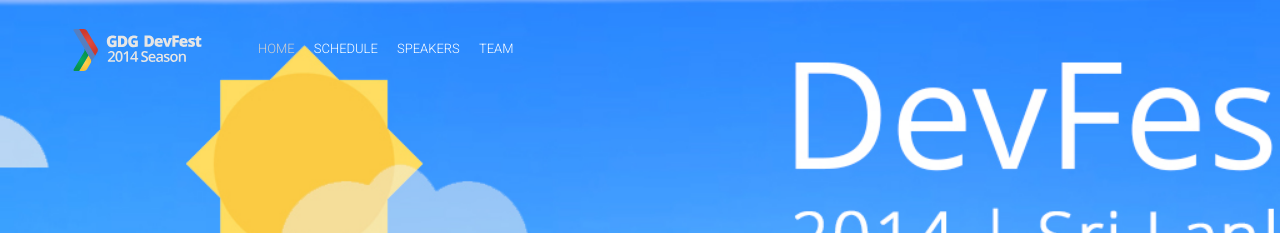
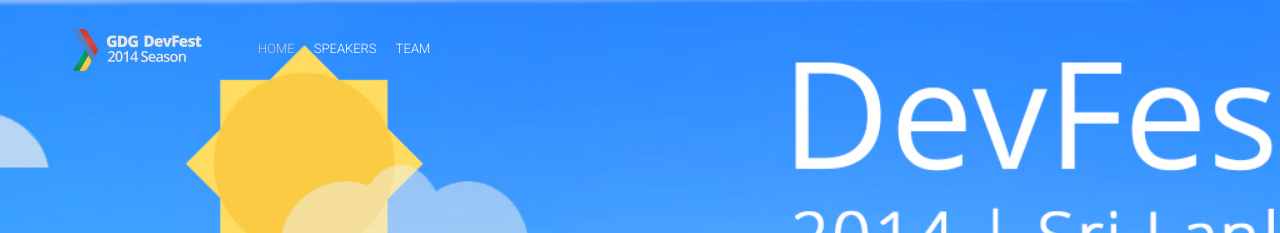
Before and after one commit to CodeLanka/devfeast-2014, a Jekyll site: the page built from index.html, in a window 1280 px wide. Shown: the top 233 px of the page. Built offline with Jekyll 4.4.1, drawn with Linux system fonts in a browser that asks for light colours; nearby versions of some CDN libraries; comment, search, counter and statistics services are not loaded.

Commit message:
Update _config.yml

```diff
--- a/_config.yml
+++ b/_config.yml
@@ -38,7 +38,7 @@
 # Navigation
 navigationLinks:
  - {permalink: "/", text: "Home"}
- - {permalink: "/schedule/", text: "Schedule"}
+ #- {permalink: "/schedule/", text: "Schedule"}
  - {permalink: "/speakers/", text: "Speakers"}
 
 
```
